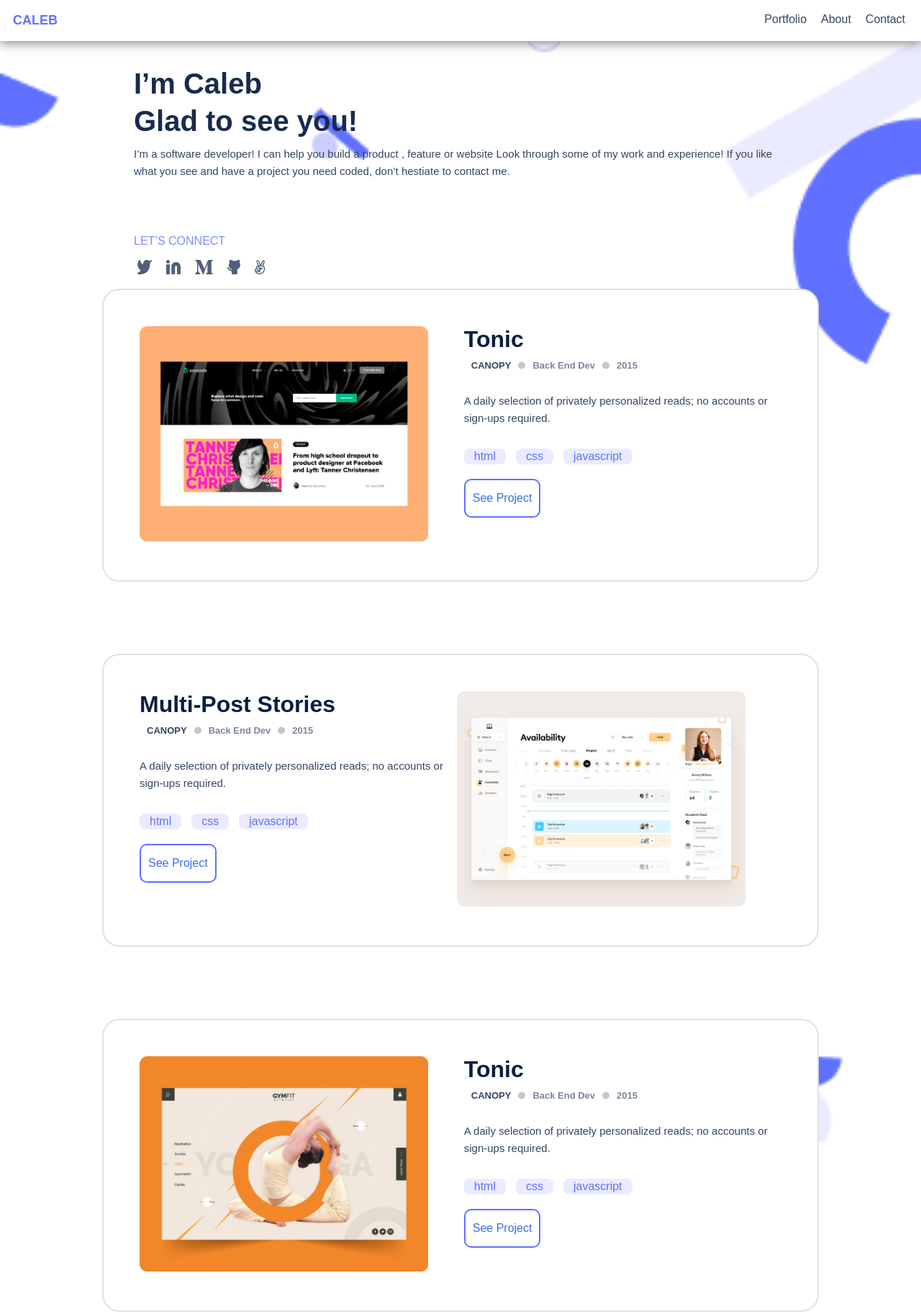
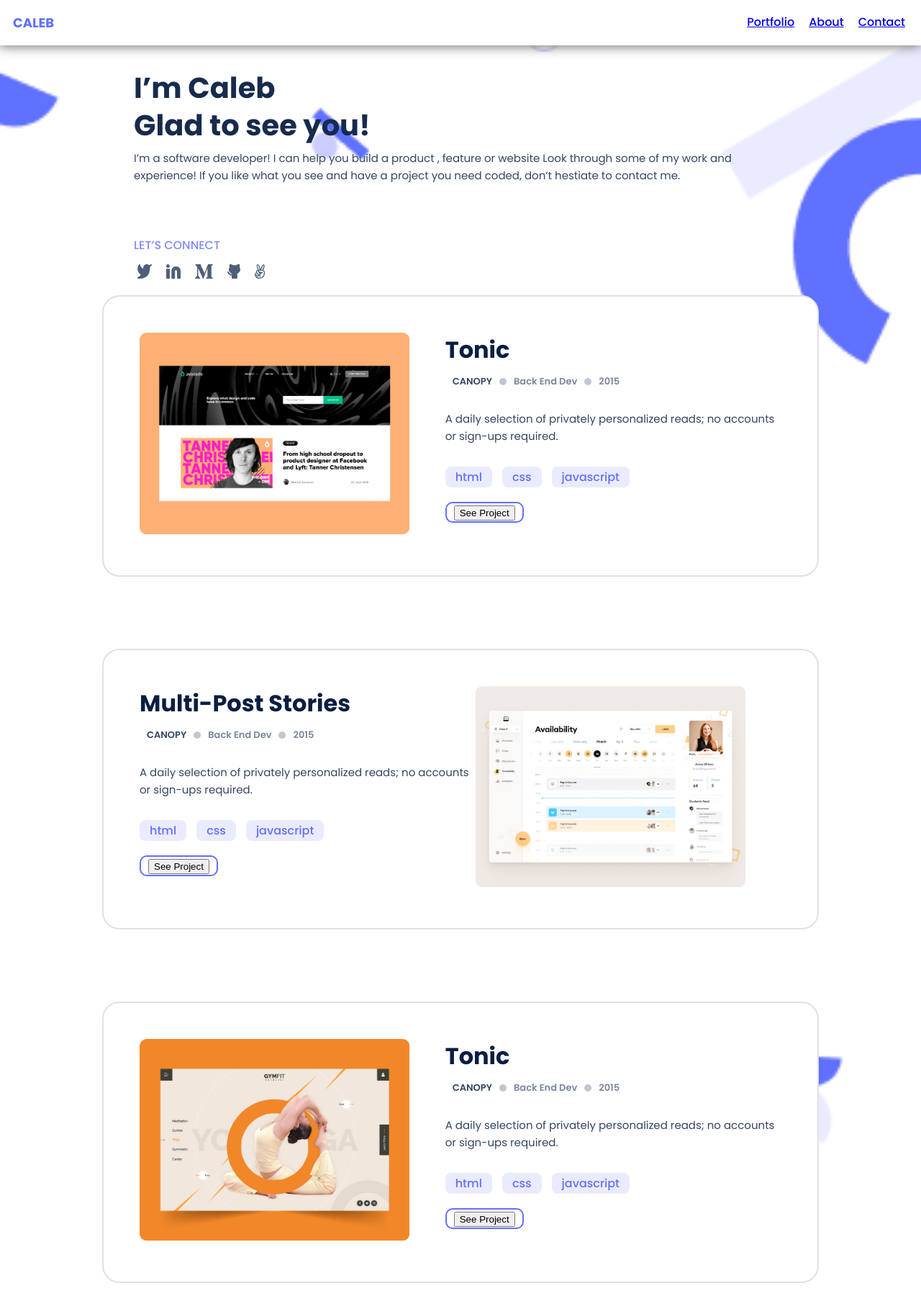
Before and after one commit to calebchris000/Microverse-Potfolio-Project, a plain HTML site: page index.html in a window 1280 px wide. Shown: the top 1825 px of the page at 72% size. Drawn offline with Linux system fonts and the light colour scheme.

```diff
--- a/index.html
+++ b/index.html
@@ -6,6 +6,9 @@
   <meta http-equiv="X-UA-Compatible" content="IE=edge">
   <meta name="viewport" content="width=device-width, initial-scale=1.0">
   <link rel="stylesheet" href="./styles.css">
+  <link rel="preconnect" href="https://fonts.googleapis.com">
+<link rel="preconnect" href="https://fonts.gstatic.com" crossorigin>
+<link href="https://fonts.googleapis.com/css2?family=Poppins:wght@100;400;500;600;700&display=swap" rel="stylesheet">
   <title>Portfolio</title>
 </head>
 
@@ -14,9 +17,9 @@
       <p><a href="https://github.com/calebchris000" class="logo">CALEB</a></p>
       <nav class="hamburger"><img src="./Graphics/Normal Button/Tertiary/Icons/Union.svg" alt=""></nav>
       <ul>
-        <li>Portfolio</li>
-        <li>About</li>
-        <li>Contact</li>
+        <li><a href="#portfolio">Portfolio</a></li>
+        <li><a href="#about">About</a></li>
+        <li><a href="#contact">Contact</a></li>
       </ul>
     </header>
 
@@ -44,7 +47,6 @@
         <li class="icon twitter">
           <a href="https://twitter.com/calebchris000"><img src="./Graphics/twitter.svg" alt="twitter"></a>
         </li>
-
         <li class="icon linkedin">
           <a href="https://www.linkedin.com/in/caleb-nwaizu-b815aa23b/"><img src="./Graphics/Linkedin icon.svg"
               alt="linkedin"></a>
@@ -63,7 +65,7 @@
       </ul>
     </section>
 
-    <section class="middle">
+    <section class="middle" id="portfolio">
       <ul class="first-item">
 
         <li class="port-1"><img src="./Graphics/Snapshoot Portfolio.jpg" alt="image-1"></li>
@@ -94,7 +96,7 @@
           </div>
 
           <div class="seeproject">
-            <p>See Project</p>
+            <button type="submit">See Project</button>
           </div>
         </li>
 
@@ -132,7 +134,7 @@
           </div>
 
           <div class="seeproject">
-            <p>See Project</p>
+            <button type="submit">See Project</button>
           </div>
         </li>
 
@@ -169,7 +171,7 @@
           </div>
 
           <div class="seeproject">
-            <p>See Project</p>
+            <button type="submit">See Project</button>
           </div>
         </li>
 
@@ -207,13 +209,13 @@
           </div>
 
           <div class="seeproject">
-            <p>See Project</p>
+            <button type="submit">See Project</button>
           </div>
         </li>
       </ul>
     </section>
 
-    <div class="fordesktop">
+    <div class="fordesktop" id="about">
       <section class="about">
         <h3>About <br>Myself</h3>
 
@@ -252,7 +254,7 @@
         </ul>
 
         <div class="seeproject">
-          <p>Get my resume</p>
+          <button type="submit">Get My Resume</button>
         </div>
       </section>
   <div class="space"></div>
@@ -307,7 +309,7 @@
 
     <section class="footer">
 
-      <div class="contact-container">
+      <div class="contact-container" id="contact">
         <h2 class="con-me">Contact me</h2>
         <p>If you have an application you are interested in developing, a
           feature that you need built or a project
```
